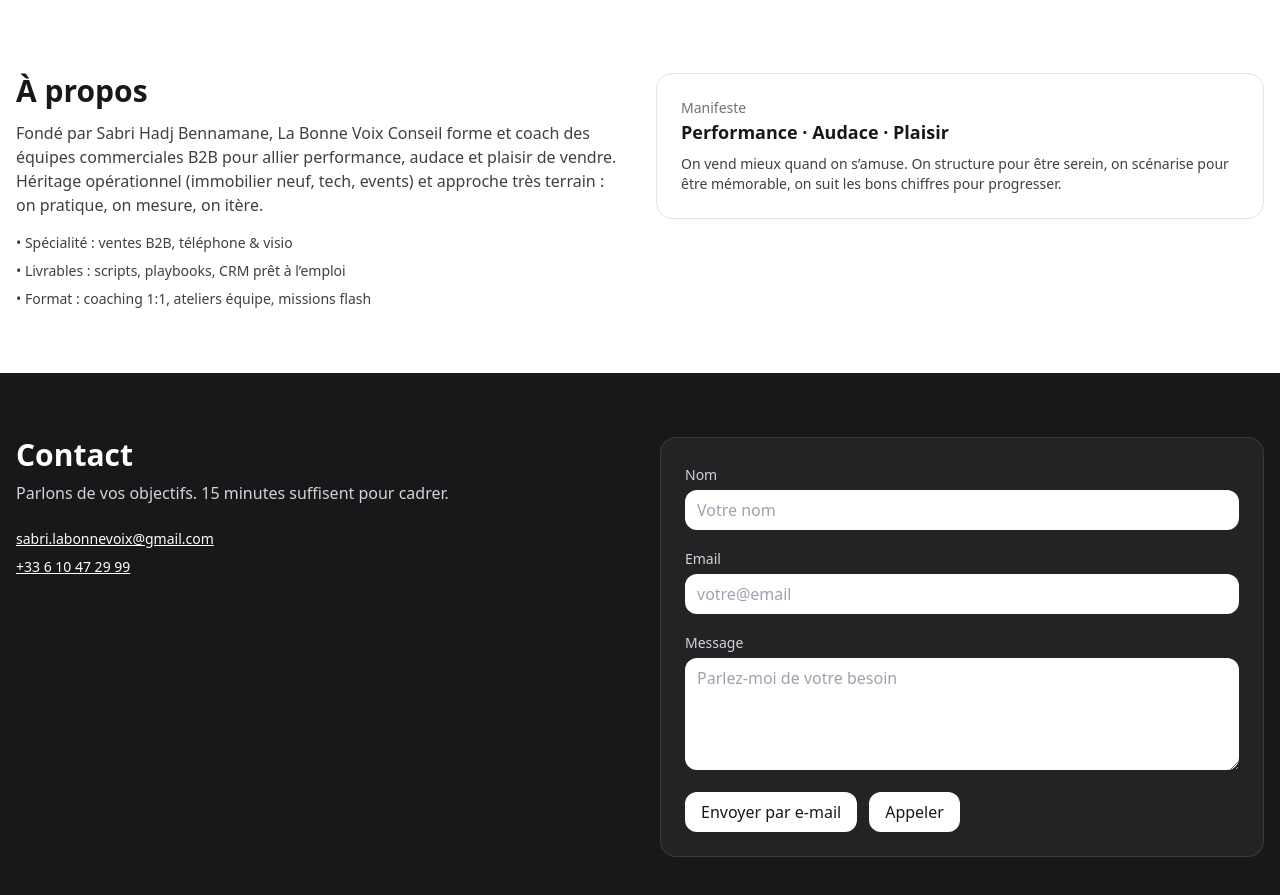
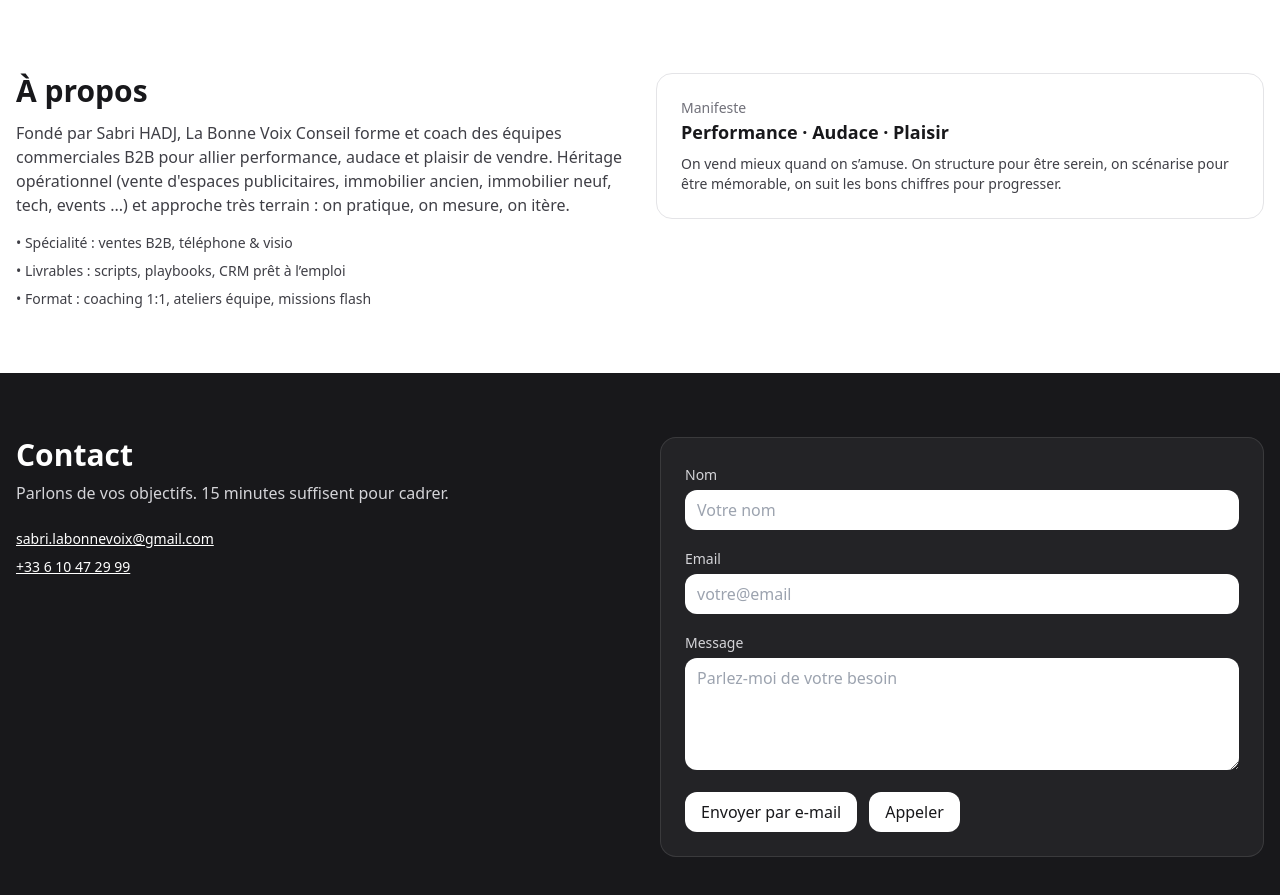
Before and after one commit to Sabrilabonnevoix/labonnevoix, a plain HTML site: page index.html in a window 1280 px wide. Shown: the part 1260-2155 px from the top of the page. Drawn offline with nearby package versions, Linux system fonts and the light colour scheme.

Commit message:
Update index.html

```diff
--- a/index.html
+++ b/index.html
@@ -126,8 +126,8 @@
       <div>
         <h2 class="text-3xl font-extrabold">À propos</h2>
         <p class="mt-3 text-zinc-700">
-          Fondé par Sabri Hadj Bennamane, La Bonne Voix Conseil forme et coach des équipes commerciales B2B pour
-          allier performance, audace et plaisir de vendre. Héritage opérationnel (immobilier neuf, tech, events)
+          Fondé par Sabri HADJ, La Bonne Voix Conseil forme et coach des équipes commerciales B2B pour
+          allier performance, audace et plaisir de vendre. Héritage opérationnel (vente d'espaces publicitaires, immobilier ancien, immobilier neuf, tech, events ...)
           et approche très terrain : on pratique, on mesure, on itère.
         </p>
         <ul class="mt-4 space-y-2 text-sm text-zinc-700">
```
